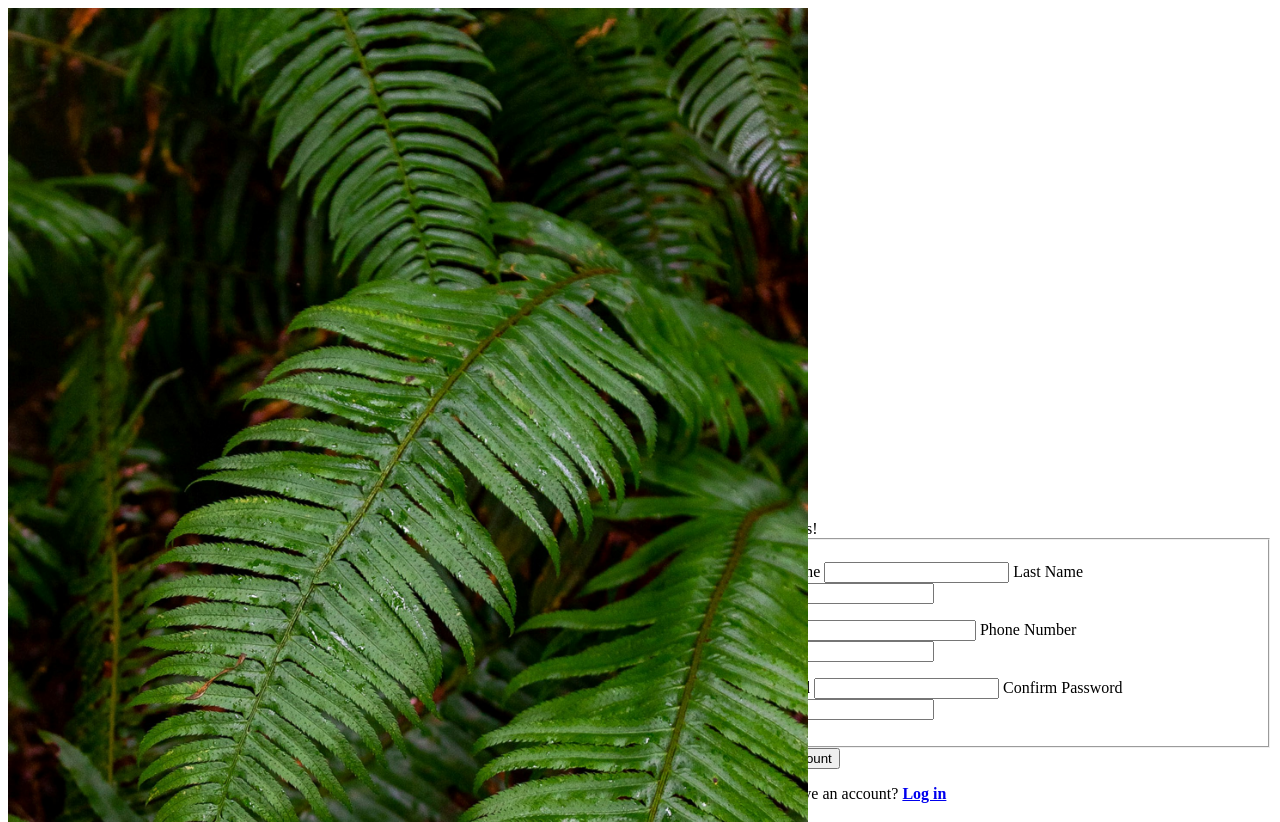
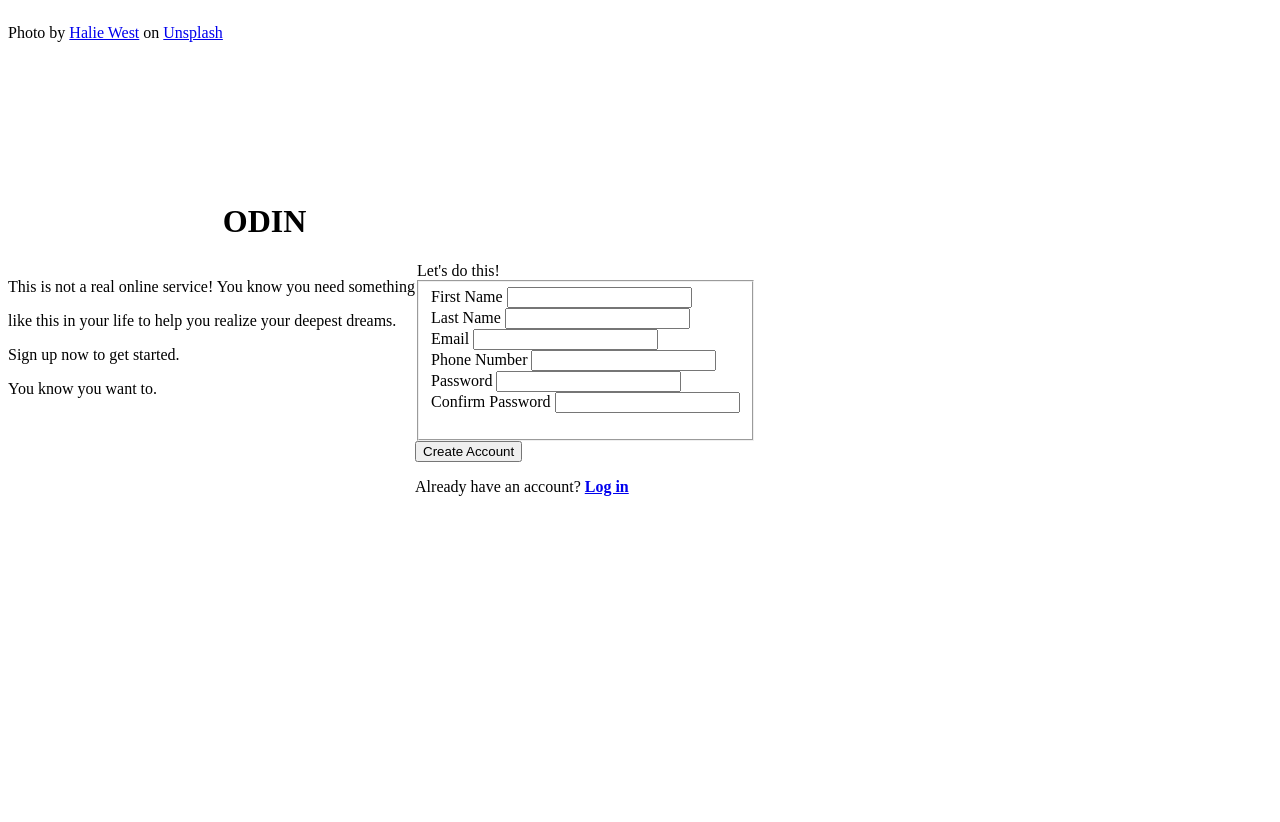
Before and after one commit to mx-99/sign-up-form, a plain HTML site: page index.html in a window 1280 px wide. Shown: the top 822 px of the page. After the commit the page ends 800 px from the top, so only its background shows below. Drawn offline with Linux system fonts and the light colour scheme.

Commit message:
Adjust html structure

```diff
--- a/index.html
+++ b/index.html
@@ -1,53 +1,84 @@
 <!DOCTYPE html>
 <html lang="en">
+
 <head>
     <meta charset="UTF-8">
     <meta name="viewport" content="width=device-width, initial-scale=1.0">
     <title>Sign Up</title>
     <link rel="stylesheet" href="style.css">
+    <script src="app.js" defer></script>
 </head>
+
 <body>
+    <div class="container">
         <div class="container1">
-        <div class="images">
-            <img src="images/halie-west-25xggax4bSA-unsplash.jpg" alt="background image">
+            <p class="credit">Photo by <a
+                    href="https://unsplash.com/@haliewestphoto?utm_content=creditCopyText&utm_medium=referral&utm_source=unsplash">Halie
+                    West</a> on <a
+                    href="https://unsplash.com/photos/green-leaf-plant-in-close-up-photography-25xggax4bSA?utm_content=creditCopyText&utm_medium=referral&utm_source=unsplash">Unsplash</a>
+            </p>
+            <div class="logo">
+                <div class="img-logo">
+                    <img src="images/odin-lined.png" alt="odin logo" height="170px">
+                    <h1 class="logo-text">ODIN</h1>
                 </div>
-        <div class="odin-lined">
-            <img src="images/odin-lined.png" alt="">
             </div>
         </div>
         <div class="container2">
             <div class="upper-text">
-            <p class="text">This is not a real online service! You know you need something
-                like this in your life to help you realize your deepest dreams.</p>
-            <p class="text">You know you want to.</p>
+                <p class="text">This is not a real online service! You know you need something</p>
+                <p class="text">like this in your life to help you realize your deepest dreams.</p>
+                <p class="text">Sign up now to get started.</p>
+                <p class="text text1">You know you want to.</p>
             </div>
             <div class="form-area">
                 <form action="#" method="post">
                     <legend>Let's do this!</legend>
                     <fieldset>
-                    <p>
+                        <div class="name-container">
+                            <div class="name-field">
                                 <label for="fname">First Name</label>
-                        <input type="text" id="fname" name="firts-name">
+                                <input type="text" id="fname" name="firts-name" required>
+                                <span></span>
+                            </div>
+                            <div class="name-field">
                                 <label for="lname">Last Name</label>
-                        <input type="text" name="last-name" id="lname">
-                    </p>
-                    <p>
+                                <input type="text" name="last-name" id="lname" required>
+                                <span></span>
+                            </div>
+                        </div>
+                        <div class="contact-container">
+                            <div class="contact-field">
                                 <label for="email">Email</label>
-                        <input type="email" name="email" id="email">
+                                <input type="email" name="email" id="email" required>
+                                <span></span>
+                            </div>
+                            <div class="contact-field">
                                 <label for="phonenumber">Phone Number</label>
-                        <input type="email" name="email" id="email">
-                    </p>
-                    <p>
+                                <input type="tel" name="email" id="email" required>
+                                <span></span>
+                            </div>
+                        </div>
+                        <div class="password-container">
+                            <div class="password-field">
                                 <label for="password">Password</label>
-                        <input type="password" name="password" id="password">
+                                <input type="password" name="password" id="password" required>
+                                <span></span>
+                            </div>
+                            <div class="password-field">
                                 <label for="confirm-password">Confirm Password</label>
-                        <input type="password" name="confirm-password" id="confirm-password">
-                    </p>
+                                <input type="password" name="confirm-password" id="confirm-password" required>
+                                <span></span>
+                                <p class="error"></p>
+                            </div>
+                        </div>
                     </fieldset>
                     <button type="submit" class="btn">Create Account</button>
+                    <p class="log-in">Already have an account? <strong><a href="#">Log in</a></strong></p>
                 </form>
-            <p class="log-in">Already have an account? <strong><span><a href="#">Log in</a></span></strong></p>
+            </div>
         </div>
     </div>
 </body>
+
 </html>
```
Lines whose indentation alone changed are shown as unchanged.
